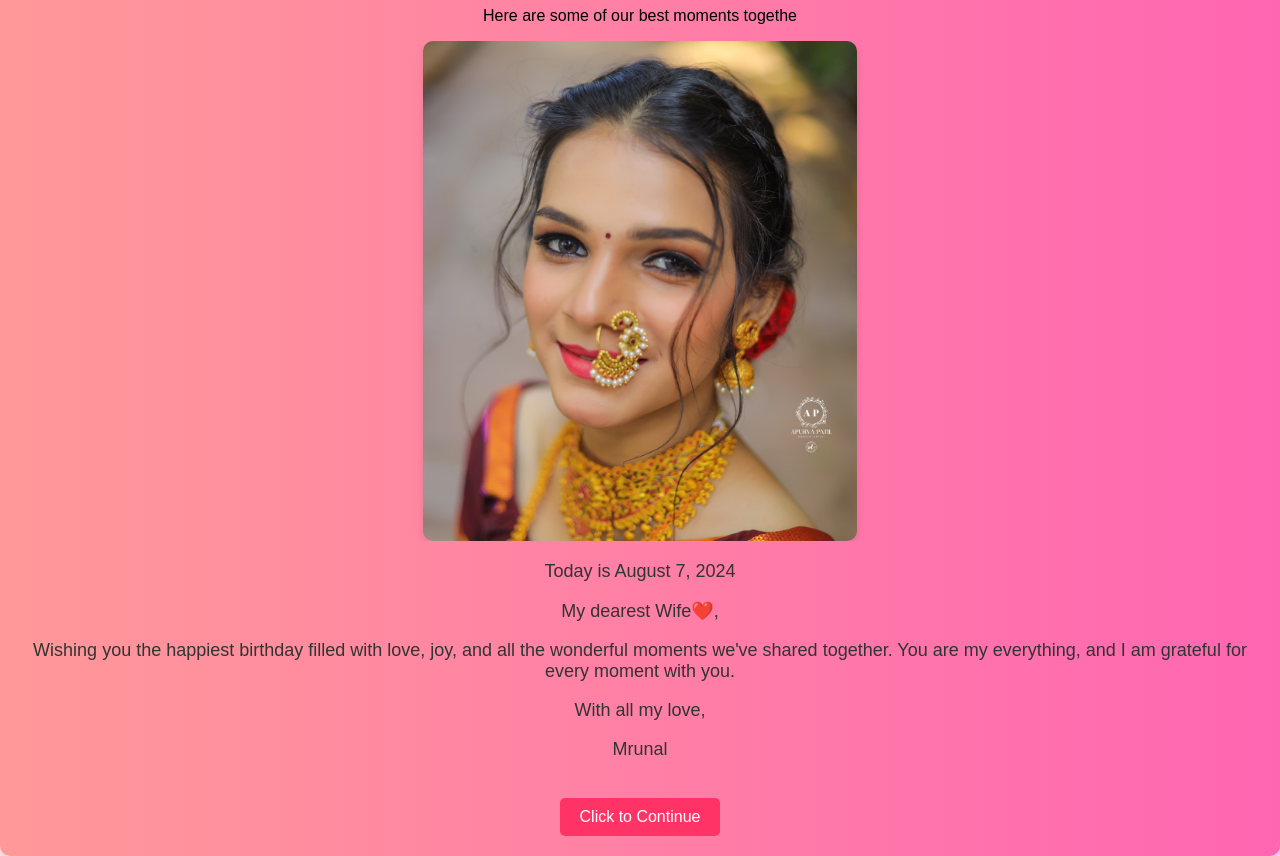
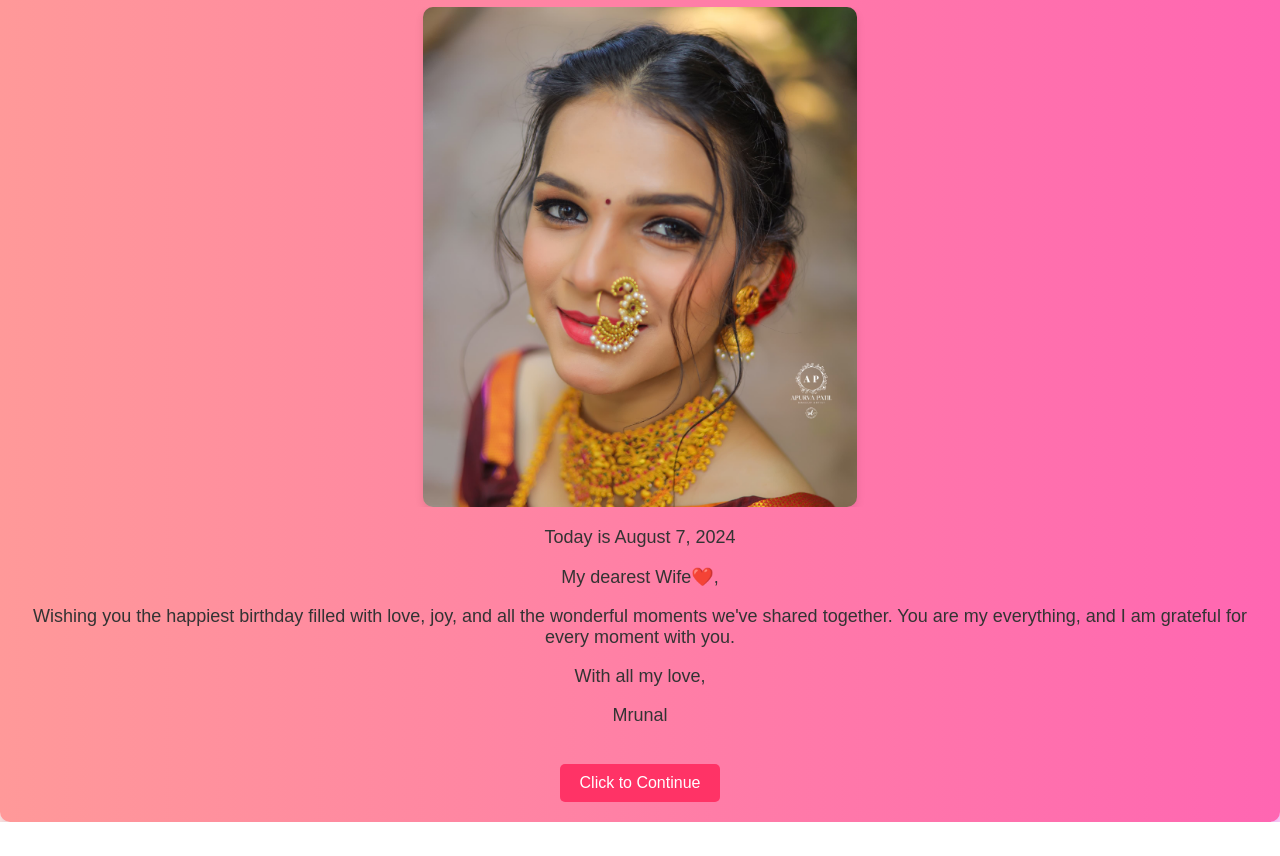
Before and after one commit to Justin0824/birthday-, a plain HTML site: page birthday.html in a window 1280 px wide. Shown: the part 93-949 px from the top of the page. After the commit the page ends 915 px from the top, so only its background shows below. Drawn offline with Linux system fonts and the light colour scheme.

Commit message:
Update birthday.html

```diff
--- a/birthday.html
+++ b/birthday.html
@@ -9,7 +9,7 @@
 <body>
     <div class="container birthday">
         <h1 class="zoom-in">Happy Birthday, My Love!</h1>
-        <p class="fade-in">Here are some of our best moments togethe</p>
+        <p class="fade-in"></p>
         <div class="slideshow-container">
             <!-- Add your photos here -->
             <div class="mySlides fade">
```
